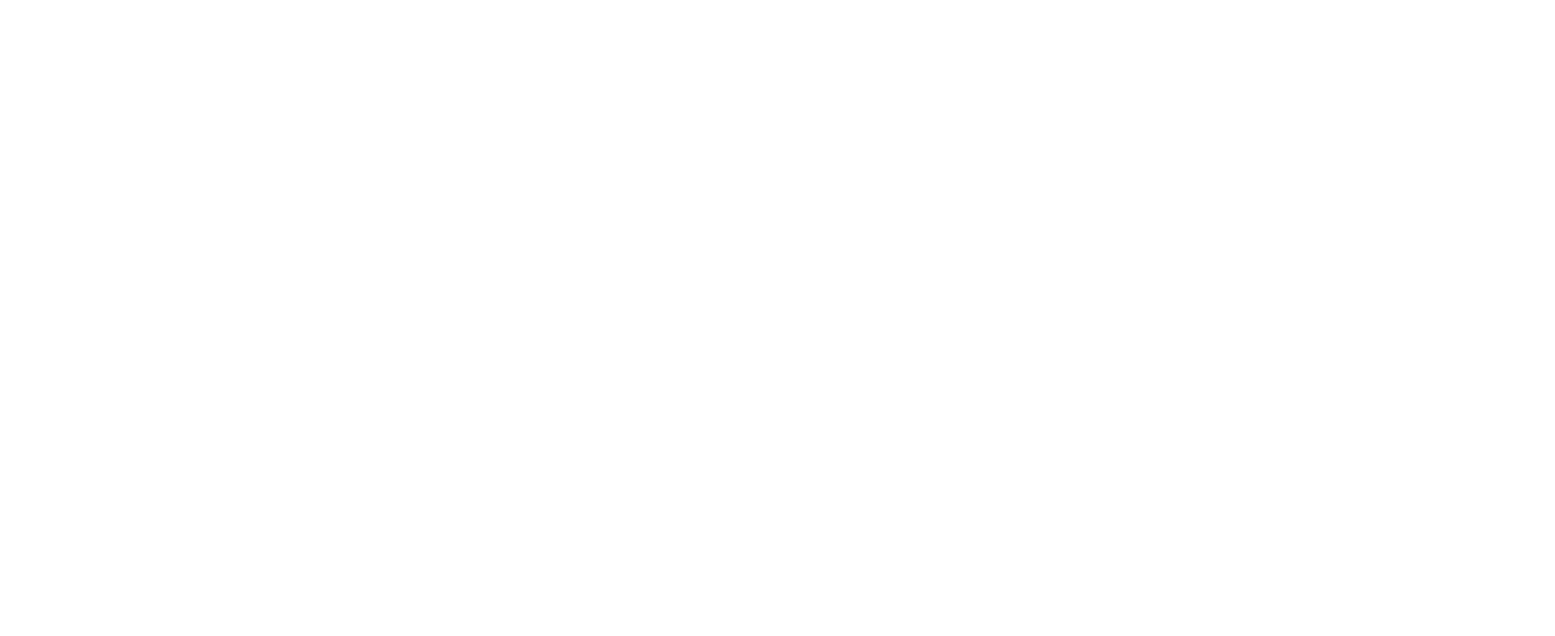
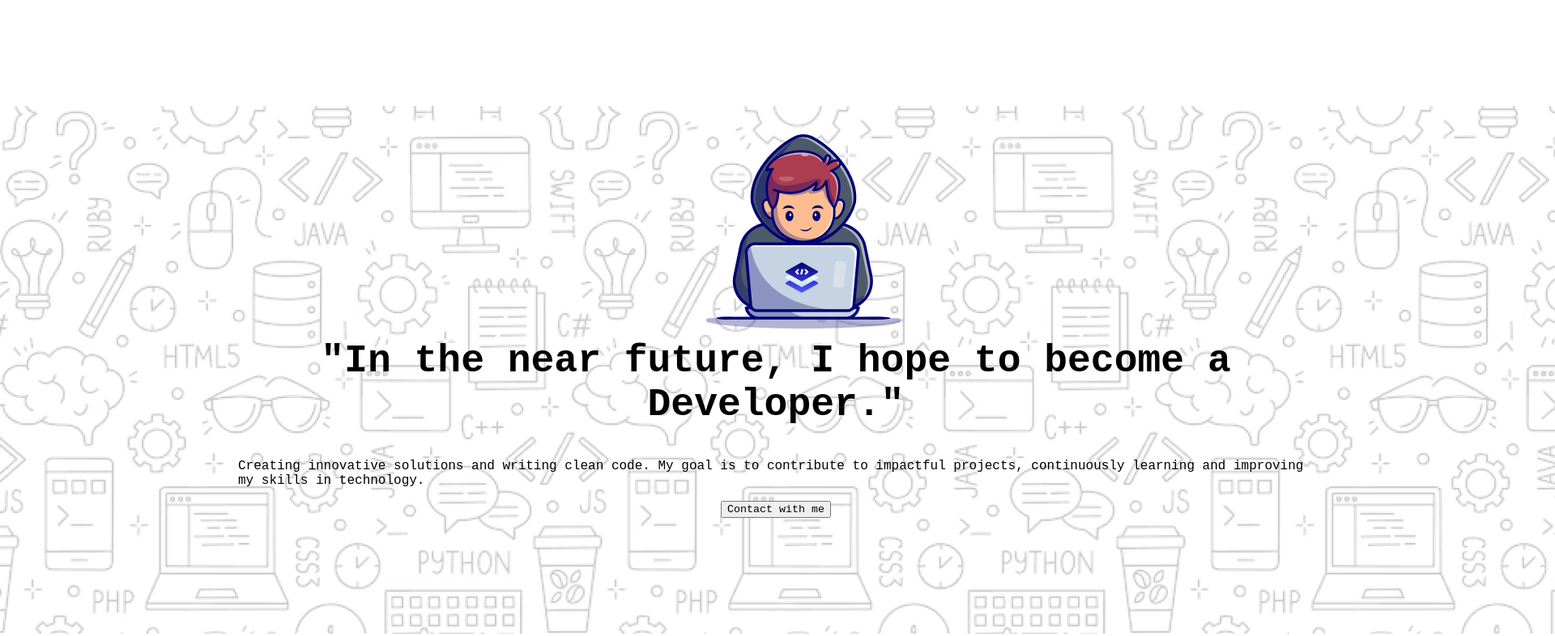
Before and after one commit to KhirulBin/become-a-web-developer, a plain HTML site: page index.html in a window 1280 px wide. Shown: the whole page at 81% size, 1920 px wide, since content can reach past the window. Drawn offline with Linux system fonts and the light colour scheme; a web font is replaced by a local one.

Commit message:
banner section minnor

```diff
--- a/index.html
+++ b/index.html
@@ -4,10 +4,27 @@
 <head>
     <meta charset="UTF-8">
     <meta name="viewport" content="width=device-width, initial-scale=1.0">
-    <title>hello</title>
+    <title>Web Developer</title>
     <link rel="stylesheet" href="style.css">
 </head>
+
 <body>
+    <div class="banner-section">
+        <div class="banner-container">
+            <div class="dev-img">
+                 <img src="assets/Group.png" alt="">
+            </div>
+
+            <h1 class="banner-tittle">"In the near future, I hope to become a Developer."</h1>
+            <p>Creating innovative solutions and writing clean code. My
+                goal is to contribute to impactful projects, continuously learning and improving my skills in
+                technology.
+            </p>
+            <button>Contact with me</button>
+        </div>
+
+    </div>
+
 </body>
 
 </html>
--- a/style.css
+++ b/style.css
@@ -1,4 +1,57 @@
-.p1 {
-    color: azure;
-    background-color: red;
+@import url('https://fonts.googleapis.com/css2?family=Azeret+Mono:ital,wght@0,100..900;1,100..900&display=swap');
+
+* {
+    font-family: "Azeret Mono", monospace;
+    font-optical-sizing: auto;
+    font-weight: <weight>;
+    font-style: normal;
 }
+
+/* banner section */
+.banner-section {
+    background-image: url(assets/Hero-bg.png);
+    position: absolute;
+    width: 1920px;
+    height: 652px;
+    left: 0;
+    right: 0;
+    top: 131px;
+    bottom: 46px;
+}
+
+.banner-container {
+    /* Frame 4 */
+    position: absolute;
+    width: 1328px;
+    height: 581px;
+    margin: 35px 294px 60px;
+    /* Auto layout */
+    display: flex;
+    flex-direction: column;
+    justify-content: flex-start;
+    align-items: center;
+    gap: 32;
+    padding: 0px;
+
+
+}
+
+.dev-img {
+    width: 173.03px;
+    height: 228.9px;
+    left: 243.4%;
+    right: 215.41%;
+    top: 0%;
+    bottom: 4.63%;
+}
+
+.banner-tittle {
+    font-size: 48px;
+    font-weight: 800;
+    /* line-height: 68px;
+    letter-spacing: 0%; */
+    text-align: center;
+    gap: 24;
+    padding: 0px;
+    margin: 24px 0px;
+}
```
